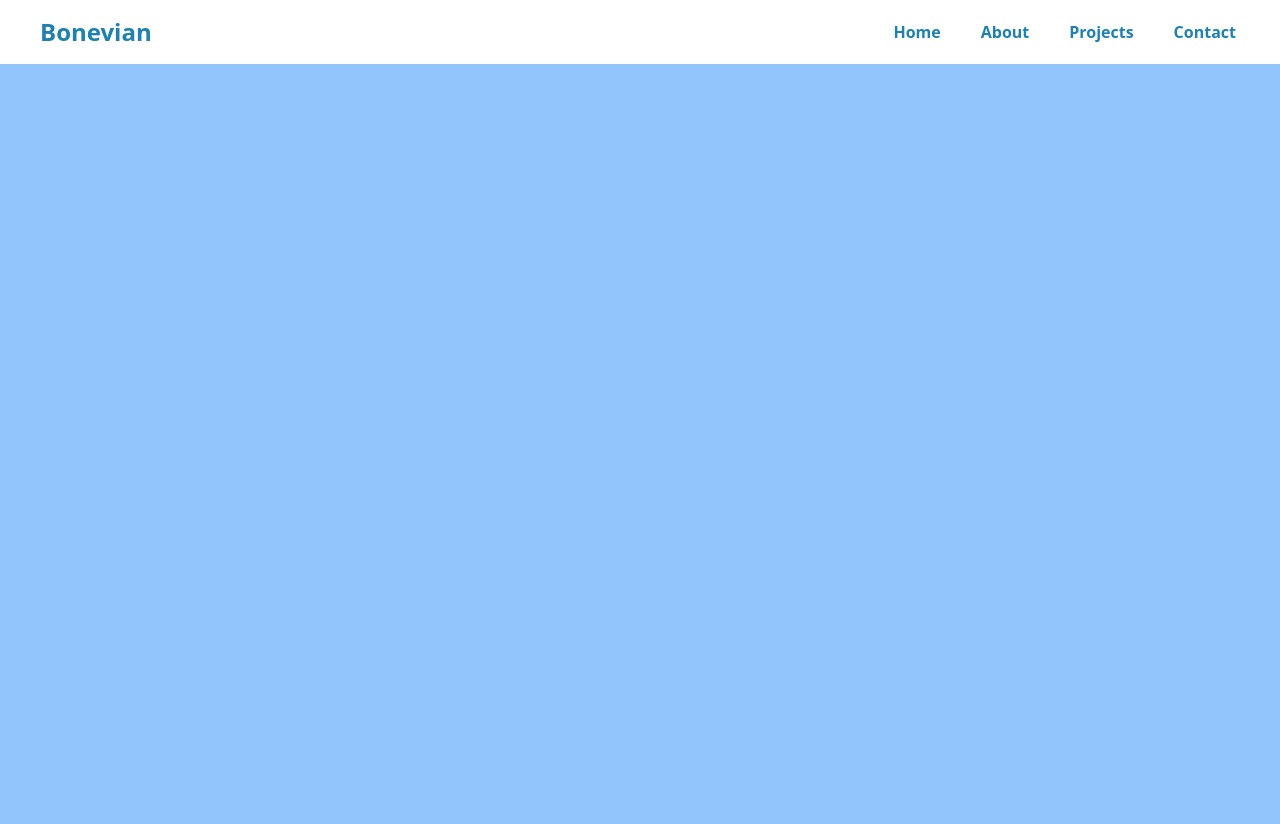
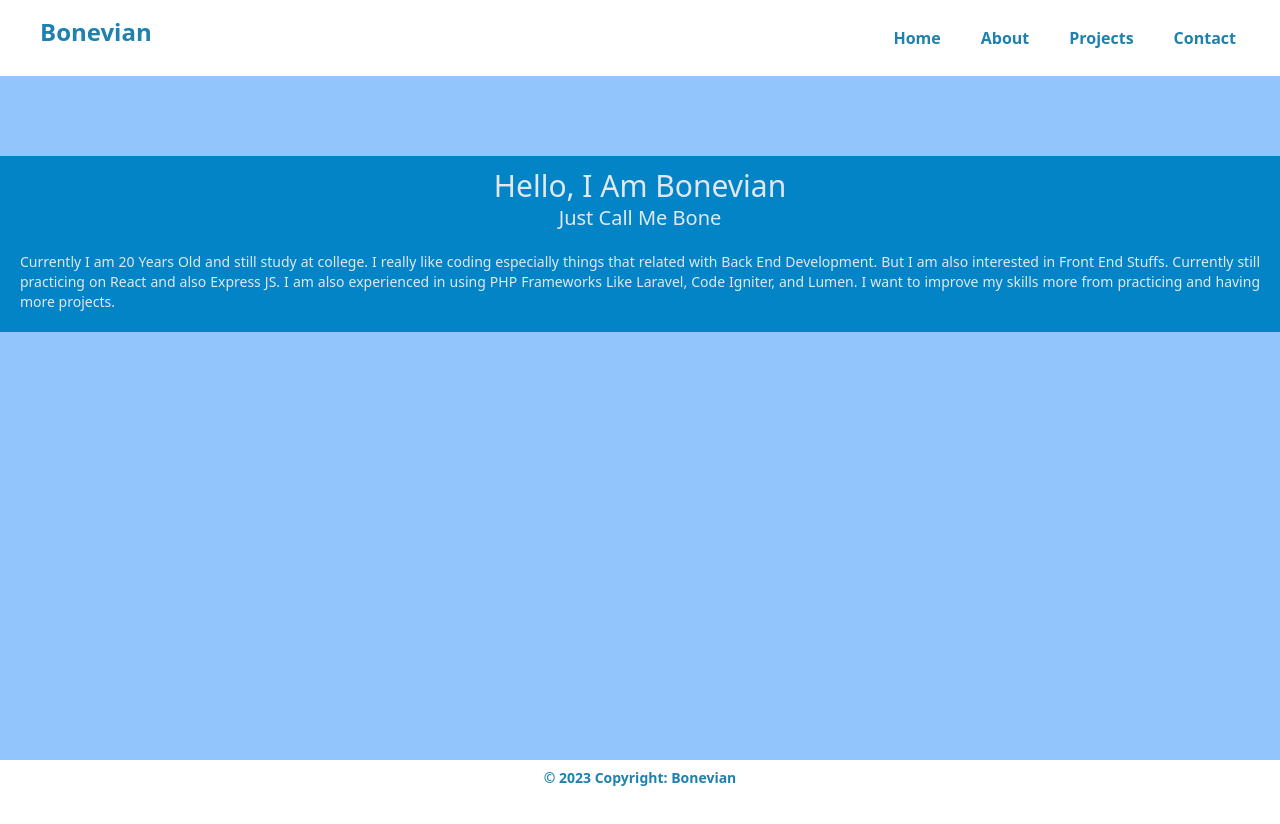
Before and after one commit to MuhammadNazhimMaulana/bonevian-portofolio, a React (Create React App) app: page / in a window 1280 px wide. Shown: the top 824 px of the page. After the commit the page ends 800 px from the top, so only its background shows below. Built offline with nearby package versions, Linux system fonts and the light colour scheme.

Commit message:
Updating Home

```diff
--- a/src/App.js
+++ b/src/App.js
@@ -1,4 +1,5 @@
 import Navbar from './components/Navbar';
+import Footer from './components/Footer';
 import Home from './pages/Home';
 import About from './pages/About';
 import Projects from './pages/Projects';
@@ -7,15 +8,16 @@ import { BrowserRouter, Routes, Route } from 'react-router-dom';
 
 function App() {
   return (
-    <div className="w-full h-screen bg-blue-300">
+    <div className="flex flex-col h-screen justify-between bg-blue-300">
       <BrowserRouter>
-        <Navbar></Navbar>
+        <Navbar />
         <Routes>
           <Route path="/" element={<Home />}></Route>
           <Route path="/about" element={<About />}></Route>
           <Route path="/projects" element={<Projects />}></Route>
           <Route path="/contact" element={<Contact />}></Route>
         </Routes>
+        <Footer />
       </BrowserRouter>
     </div>
   );
--- /dev/null
+++ b/src/components/Footer.js
@@ -0,0 +1,9 @@
+const Footer = () => {
+    return (
+        <div className="h-10 bg-white text-center text-primary">
+            <div className="mt-2 font-bold text-sm">© 2023 Copyright: Bonevian</div>
+        </div>
+     );
+}
+
+export default Footer;
--- a/src/components/Navbar.js
+++ b/src/components/Navbar.js
@@ -1,15 +1,33 @@
+import { useState } from "react";
 import { NavLink } from "react-router-dom";
 
 const Navbar = () => {
+    const [isActive, setActive] = useState("false");
+
+    // Click Humberger Handler
+    const humbergerClick = (e) => {
+        // hamburger.classList.toggle('hamburger-active');
+        // navMenu.classList.toggle('hidden');
+        setActive(!isActive);
+    }
+
     return (
-        <div className="fixed top-0 left-0 w-full">
+        <div className="top-0 left-0 w-full">
             <div className="md:flex bg-white md:p-4 justify-between">
-                <div className="md:px-6 text-primary font-bold flex items-center text-2xl">Bonevian</div>
-                <ul className="flex items-center">
-                    <li className="ml-4"><NavLink to="/" className="text-primary font-bold hover:bg-slate-50 p-3 rounded-full transition-all duration-200">Home</NavLink></li>
-                    <li className="ml-4"><NavLink to="/about" className="text-primary font-bold py-3 hover:bg-slate-50 p-3 rounded-full transition-all duration-200">About</NavLink></li>
-                    <li className="ml-4"><NavLink to="/projects" className="text-primary font-bold py-3 hover:bg-slate-50 p-3 rounded-full transition-all duration-200">Projects</NavLink></li>
-                    <li className="ml-4 mr-4"><NavLink to="/contact" className="text-primary font-bold py-3 hover:bg-slate-50 p-3 rounded-full transition-all duration-200">Contact</NavLink></li>
+                <div className="md:px-6 text-primary flex items-center mb-3 justify-between md:justify-start">
+                    <p className="font-bold text-2xl ml-2 md:ml-0">Bonevian</p>
+
+                    <button id="hamburger" name="hamburger" onClick={humbergerClick} type="button" className={isActive ? "null md:hidden mr-2 md:mr-0" : "hamburger-active md:hidden mr-2 md:mr-0"}>
+                        <span className="hamburger-line transition duration-300 ease-in-out origin-top-left"></span>
+                        <span className="hamburger-line transition duration-300 ease-in-out"></span>
+                        <span className="hamburger-line transition duration-300 ease-in-out origin-bottom-left"></span>
+                    </button>
+                </div>
+                <ul id="nav-menu" onClick={humbergerClick} className={isActive ? "hidden md:flex flex-col md:flex-row items-center" : "null flex flex-col md:flex-row items-center"}>
+                    <li className="md:ml-4"><NavLink to="/" className="text-primary font-bold hover:bg-slate-50 p-3 rounded-full transition-all duration-200">Home</NavLink></li>
+                    <li className="md:ml-4"><NavLink to="/about" className="text-primary font-bold py-3 hover:bg-slate-50 p-3 rounded-full transition-all duration-200">About</NavLink></li>
+                    <li className="md:ml-4"><NavLink to="/projects" className="text-primary font-bold py-3 hover:bg-slate-50 p-3 rounded-full transition-all duration-200">Projects</NavLink></li>
+                    <li className="md:ml-4 md:mr-4"><NavLink to="/contact" className="text-primary font-bold py-3 hover:bg-slate-50 p-3 rounded-full transition-all duration-200">Contact</NavLink></li>
                 </ul>
             </div>
         </div>
--- a/src/index.css
+++ b/src/index.css
@@ -2,6 +2,18 @@
 @tailwind components;
 @tailwind utilities;
 
-.app-new{
-    @apply bg-blue-500
+.hamburger-line{
+    @apply w-[30px] h-[2px] my-2 block bg-primary
 }
+
+.hamburger-active > span:nth-child(1) {
+    @apply rotate-45;
+}
+
+.hamburger-active > span:nth-child(2) {
+    @apply scale-0;
+}
+
+.hamburger-active > span:nth-child(3) {
+    @apply -rotate-45;
+}
--- a/src/pages/Home.js
+++ b/src/pages/Home.js
@@ -1,7 +1,9 @@
 const Home = () => {
     return (
-        <div className="mt-10">
-            <h1>Home</h1>
+        <div className="mb-auto mt-20 bg-sky-600 mx-auto text-slate-200">
+            <h1 className="text-center text-3xl mt-3">Hello, I Am Bonevian</h1>
+            <p className="text-center text-xl">Just Call Me Bone</p>
+            <p className="text-justify p-5 text-sm">Currently I am 20 Years Old and still study at college. I really like coding especially things that related with Back End Development. But I am also interested in Front End Stuffs. Currently still practicing on React and also Express JS. I am also experienced in using PHP Frameworks Like Laravel, Code Igniter, and Lumen. I want to improve my skills more from practicing and having more projects.</p>
         </div>
      );
 }
```
